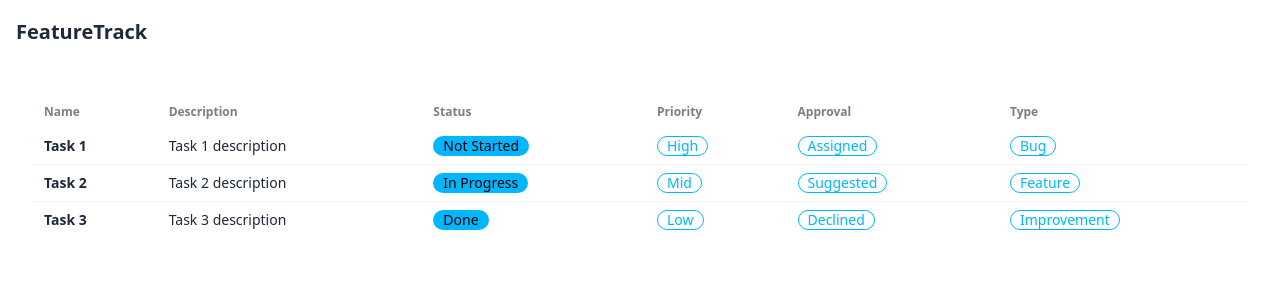
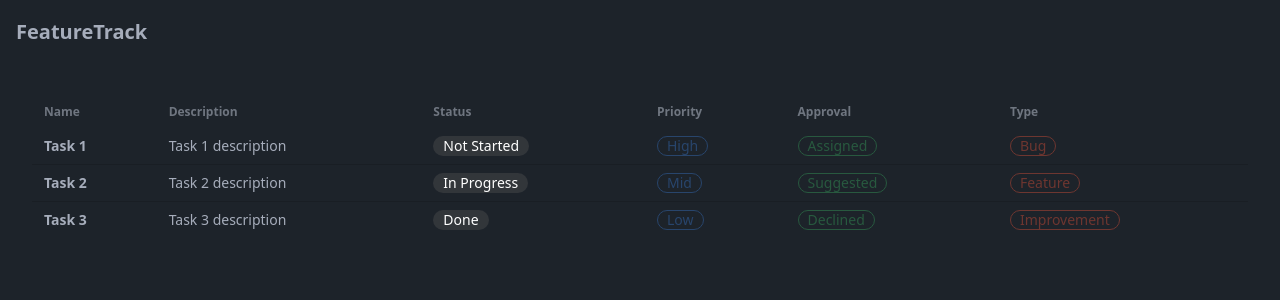
Before and after one commit to nbur4556/featuretrack, a Vue app: page / in a window 1280 px wide. Shown: the top 300 px of the page. Built offline with nearby package versions, Linux system fonts and the light colour scheme.

Commit message:
extend available colors for task types

```diff
--- a/index.html
+++ b/index.html
@@ -1,5 +1,5 @@
 <!DOCTYPE html>
-<html lang="en">
+<html lang="en" data-theme="dark">
   <head>
     <meta charset="UTF-8">
     <link rel="icon" href="/favicon.ico">
--- a/src/components/TaskTable.vue
+++ b/src/components/TaskTable.vue
@@ -1,5 +1,4 @@
 <script setup lang="ts">
-import { defineProps } from 'vue'
 import type { Task } from '../types/Task.ts'
 import TaskTableRow from './TaskTableRow.vue'
 
--- a/src/components/TaskTableRow.vue
+++ b/src/components/TaskTableRow.vue
@@ -1,5 +1,4 @@
 <script setup lang="ts">
-import { defineProps } from 'vue'
 import type { Task } from '../types/Task.ts'
 
 const { task } = defineProps<{ task: Task }>()
@@ -14,16 +13,16 @@ const { task } = defineProps<{ task: Task }>()
       <div>{{ task.description }}</div>
     </td>
     <td>
-      <div class="badge badge-info">{{ task.status }}</div>
+      <div class="badge badge-info bg-tasktodo text-white">{{ task.status }}</div>
     </td>
     <td>
-      <div class="badge badge-info badge-outline">{{ task.priority }}</div>
+      <div class="badge badge-outline text-taskcurrent">{{ task.priority }}</div>
     </td>
     <td>
-      <div class="badge badge-info badge-outline">{{ task.approval }}</div>
+      <div class="badge badge-outline text-tasksuccess">{{ task.approval }}</div>
     </td>
     <td>
-      <div class="badge badge-info badge-outline">{{ task.type }}</div>
+      <div class="badge badge-outline text-taskfail">{{ task.type }}</div>
     </td>
   </tr>
 </template>
--- a/tailwind.config.js
+++ b/tailwind.config.js
@@ -2,7 +2,15 @@
 export default {
   content: ["./src/**/*.{js,ts,vue}"],
   theme: {
-    extend: {},
+    extend: {
+      colors: {
+        // TODO: match colors to daisyui themes
+        tasktodo: "#5a5a5a5a",
+        taskcurrent: "#28456c",
+        tasksuccess: "#28593f",
+        taskfail: "#6e3630",
+      },
+    },
   },
   plugins: [require('daisyui')],
 }
```
